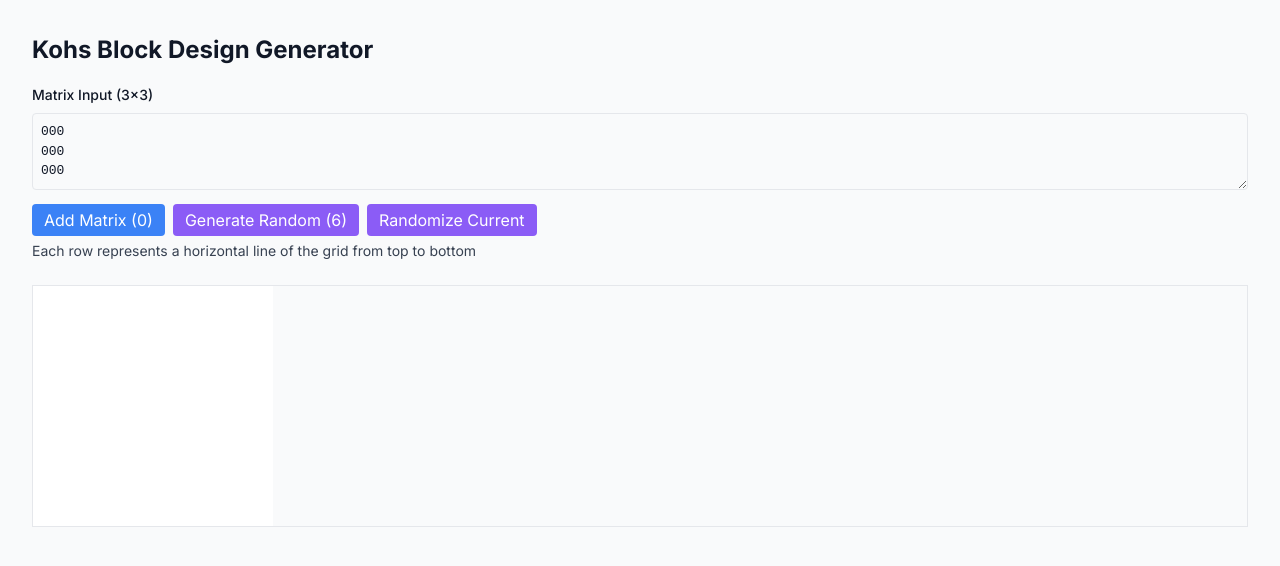
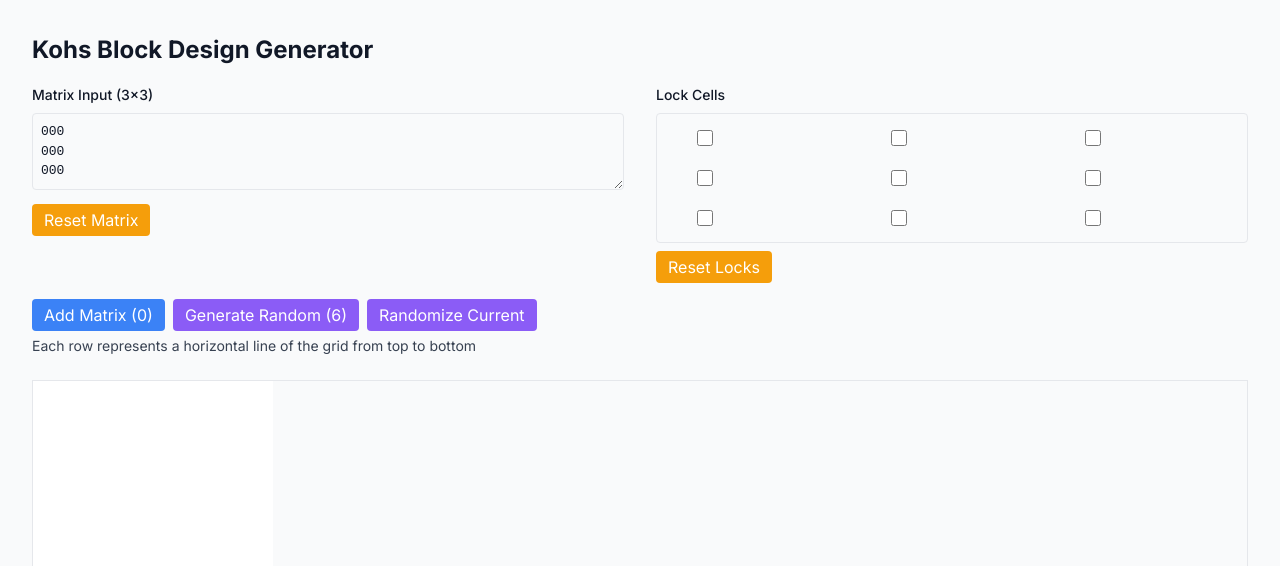
Before and after one commit to maxkomarychev/kohs, a Next.js app: page /kohs/ in a window 1280 px wide. Shown: the top 566 px of the page. Built offline with nearby package versions, Linux system fonts and the light colour scheme.

Commit message:
Lock and reset

```diff
--- a/src/components/LayoutGenerator.tsx
+++ b/src/components/LayoutGenerator.tsx
@@ -9,6 +9,7 @@ type ShapeType = 0 | 1 | 2 | 3 | 4 | 5;
 const LayoutGenerator: React.FC = () => {
   const [matrixInput, setMatrixInput] = useState<string>('000\n000\n000');
   const [matrices, setMatrices] = useState<string[]>([]);
+  const [lockedCells, setLockedCells] = useState<boolean[][]>(Array(3).fill(null).map(() => Array(3).fill(false)));
   const gridSize = 3;
 
   const generateRandomMatrix = (): string => {
@@ -16,7 +17,14 @@ const LayoutGenerator: React.FC = () => {
     for (let i = 0; i < gridSize; i++) {
       const row = [];
       for (let j = 0; j < gridSize; j++) {
+        // Only randomize if cell is not locked
+        if (!lockedCells[i][j]) {
           row.push(Math.floor(Math.random() * 6).toString());
+        } else {
+          // Keep the existing value for locked cells
+          const currentRows = matrixInput.split('\n');
+          row.push(currentRows[i]?.[j] || '0');
+        }
       }
       rows.push(row.join(''));
     }
@@ -33,6 +41,14 @@ const LayoutGenerator: React.FC = () => {
 
   const handleRandomizeCurrent = () => {
     setMatrixInput(generateRandomMatrix());
+  };
+
+  const handleResetLocks = () => {
+    setLockedCells(Array(3).fill(null).map(() => Array(3).fill(false)));
+  };
+
+  const handleResetMatrix = () => {
+    setMatrixInput('000\n000\n000');
   };
 
   const handleMatrixInput = (input: string) => {
@@ -70,6 +86,12 @@ const LayoutGenerator: React.FC = () => {
     setMatrixInput(newRows.join('\n'));
   };
 
+  const handleLockCell = (row: number, col: number) => {
+    const newLockedCells = [...lockedCells];
+    newLockedCells[row][col] = !newLockedCells[row][col];
+    setLockedCells(newLockedCells);
+  };
+
   const renderGrid = (matrix: string) => {
     const grid = [];
     const rows = matrix.trim().split('\n');
@@ -82,13 +104,51 @@ const LayoutGenerator: React.FC = () => {
         grid.push(
           <div
             key={`${x}-${y}`}
-            style={{ width: '5rem', height: '5rem', display: 'flex', alignItems: 'center', justifyContent: 'center' }}
+            style={{
+              width: '5rem',
+              height: '5rem',
+              display: 'flex',
+              alignItems: 'center',
+              justifyContent: 'center'
+            }}
             onClick={() => handleCellClick(y, x)}
             className="cursor-pointer hover:bg-gray-100"
           >
             <div style={{ position: 'relative' }}>
               <Shape type={type} size={80} />
             </div>
+          </div>
+        );
+      }
+    }
+    return grid;
+  };
+
+  const renderLockGrid = () => {
+    const grid = [];
+    for (let y = 0; y < gridSize; y++) {
+      for (let x = 0; x < gridSize; x++) {
+        grid.push(
+          <div
+            key={`lock-${x}-${y}`}
+            style={{
+              width: '5rem',
+              height: '2rem',
+              display: 'flex',
+              alignItems: 'center',
+              justifyContent: 'center'
+            }}
+          >
+            <input
+              type="checkbox"
+              checked={lockedCells[y][x]}
+              onChange={() => handleLockCell(y, x)}
+              style={{
+                width: '1rem',
+                height: '1rem',
+                cursor: 'pointer'
+              }}
+            />
           </div>
         );
       }
@@ -125,7 +185,8 @@ const LayoutGenerator: React.FC = () => {
         <h1 style={{ fontSize: '1.5rem', fontWeight: 'bold', marginBottom: '1rem', color: '#111827' }}>
           Kohs Block Design Generator
         </h1>
-        <div style={{ marginBottom: '1rem' }}>
+        <div style={{ marginBottom: '1rem', display: 'flex', gap: '2rem' }}>
+          <div style={{ flex: 1 }}>
             <label style={{ display: 'block', fontSize: '0.875rem', fontWeight: '500', color: '#111827', marginBottom: '0.5rem' }}>
               Matrix Input (3x3)
             </label>
@@ -143,6 +204,52 @@ const LayoutGenerator: React.FC = () => {
               onChange={(e) => handleMatrixInput(e.target.value)}
               placeholder="000\n000\n000"
             />
+            <button
+              style={{
+                padding: '0.25rem 0.75rem',
+                backgroundColor: '#f59e0b',
+                color: 'white',
+                borderRadius: '0.25rem',
+                border: 'none',
+                cursor: 'pointer',
+                marginTop: '0.5rem'
+              }}
+              onClick={handleResetMatrix}
+            >
+              Reset Matrix
+            </button>
+          </div>
+          <div style={{ flex: 1 }}>
+            <label style={{ display: 'block', fontSize: '0.875rem', fontWeight: '500', color: '#111827', marginBottom: '0.5rem' }}>
+              Lock Cells
+            </label>
+            <div style={{
+              display: 'grid',
+              gap: '0.5rem',
+              gridTemplateColumns: 'repeat(3, 1fr)',
+              padding: '0.5rem',
+              border: '1px solid #e5e7eb',
+              borderRadius: '0.25rem',
+              backgroundColor: '#f9fafb'
+            }}>
+              {renderLockGrid()}
+            </div>
+            <button
+              style={{
+                padding: '0.25rem 0.75rem',
+                backgroundColor: '#f59e0b',
+                color: 'white',
+                borderRadius: '0.25rem',
+                border: 'none',
+                cursor: 'pointer',
+                marginTop: '0.5rem'
+              }}
+              onClick={handleResetLocks}
+            >
+              Reset Locks
+            </button>
+          </div>
+        </div>
         <div style={{ display: 'flex', gap: '0.5rem', marginTop: '0.5rem' }}>
           <button
             style={{
@@ -203,7 +310,6 @@ const LayoutGenerator: React.FC = () => {
           Each row represents a horizontal line of the grid from top to bottom
         </p>
       </div>
-      </div>
       <div style={{ display: 'grid', gap: 0, border: '1px solid #e5e7eb', gridTemplateColumns: `repeat(${gridSize}, 5rem)` }}>
         {renderGrid(matrixInput)}
       </div>
```
Lines whose indentation alone changed are shown as unchanged.
